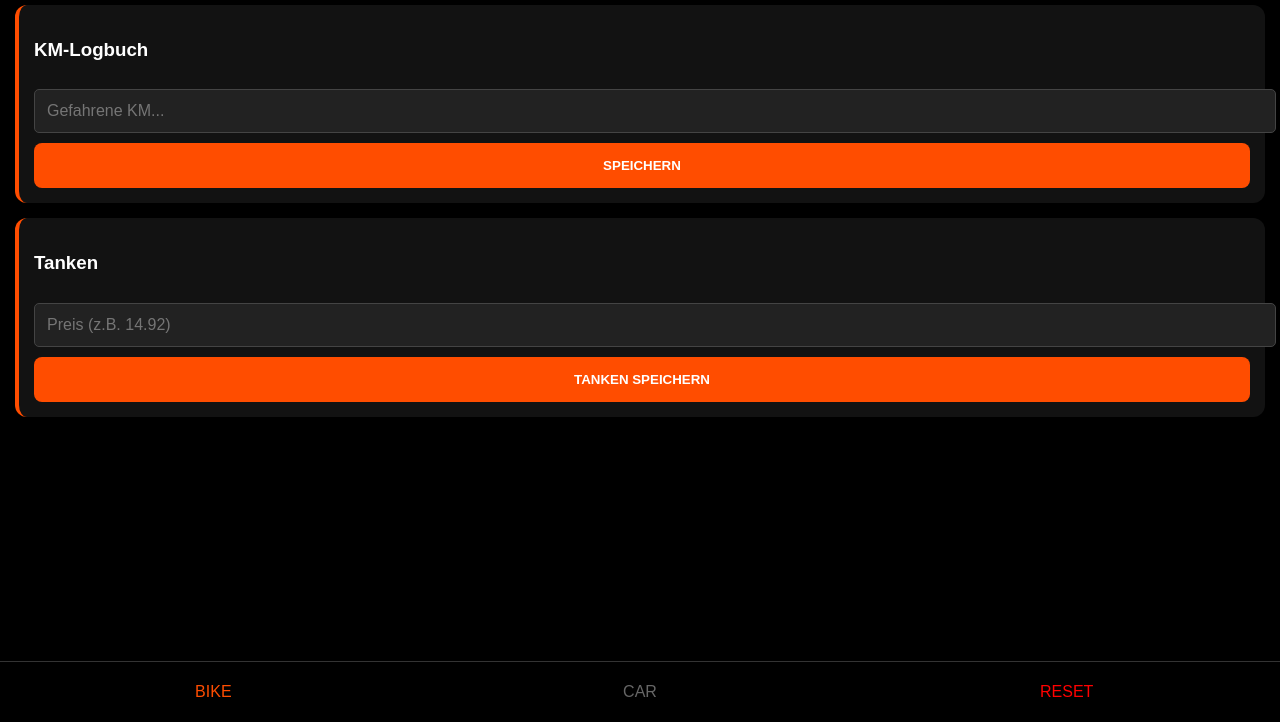
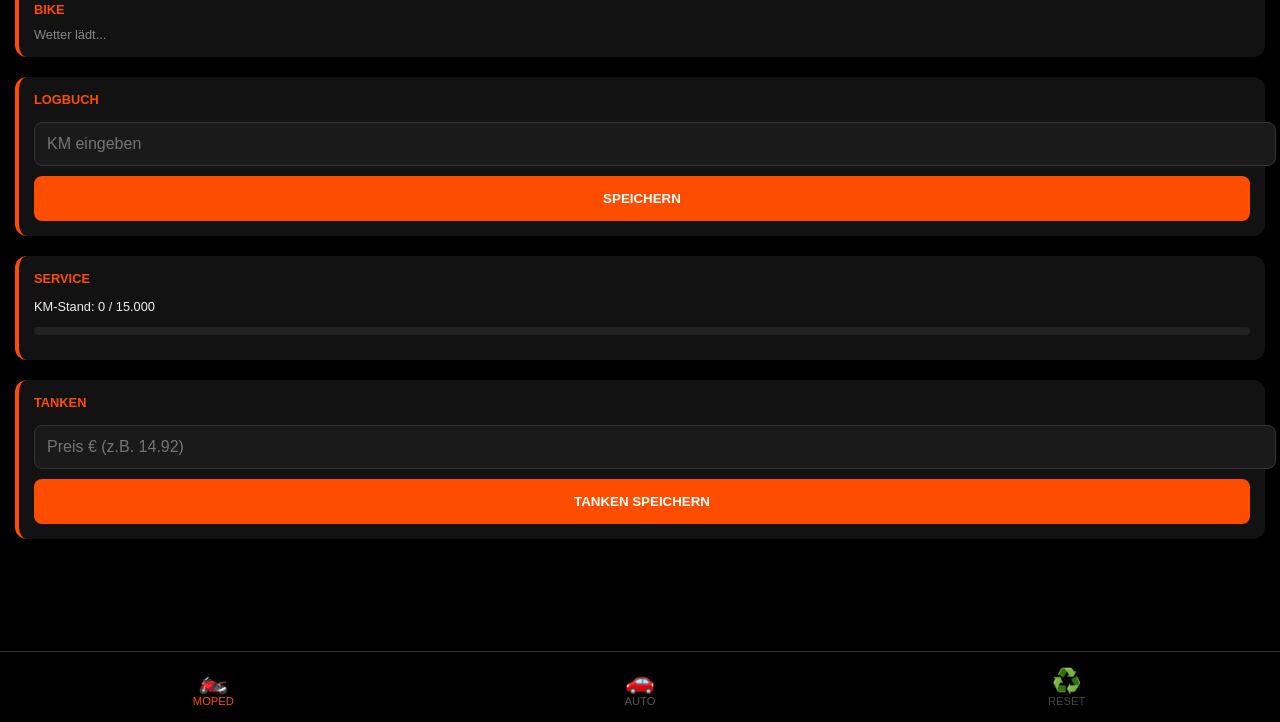
Before and after one commit to Ebenenkapfen33/Motorrad, a plain HTML site: page index.html in a window 1280 px wide. Shown: the part 78-800 px from the top of the page. Drawn offline with Linux system fonts and the light colour scheme.

Commit message:
Update index.html

```diff
--- a/index.html
+++ b/index.html
@@ -2,114 +2,162 @@
 <html lang="de">
 <head>
     <meta charset="UTF-8">
-    <meta name="viewport" content="width=device-width, initial-scale=1.0">
-    <title>Apex Fix</title>
+    <meta name="viewport" content="width=device-width, initial-scale=1.0, user-scalable=no">
+    <title>Apex Fleet v4</title>
     <style>
-        :root { --accent: #ff4d00; --bg: #000; }
-        body { background: var(--bg); color: #fff; font-family: sans-serif; margin: 0; padding: 15px; }
-        .card { background: #121212; border-radius: 12px; padding: 15px; margin-bottom: 15px; border-left: 4px solid var(--accent); }
-        input { width: 100%; padding: 12px; margin: 10px 0; background: #222; border: 1px solid #444; color: #fff; border-radius: 5px; font-size: 16px; }
-        button { width: 100%; padding: 15px; background: var(--accent); color: #fff; border: none; border-radius: 8px; font-weight: bold; }
-        .nav { position: fixed; bottom: 0; left: 0; width: 100%; display: flex; background: #000; border-top: 1px solid #333; height: 60px; }
-        .nav-item { flex: 1; display: flex; align-items: center; justify-content: center; color: #666; }
+        :root { --accent: #ff4d00; --bg: #000; --card: #121212; }
+        body { font-family: sans-serif; background: var(--bg); color: #eee; margin: 0; display: flex; flex-direction: column; height: 100vh; overflow: hidden; }
+
+        header { padding: 15px; text-align: center; border-bottom: 2px solid var(--accent); font-weight: bold; background: #000; }
+        main { flex: 1; overflow-y: auto; padding: 15px; padding-bottom: 90px; }
+
+        .view { display: none; }
+        .view.active { display: block; }
+
+        .card { background: var(--card); border-radius: 12px; padding: 15px; margin-bottom: 20px; border-left: 4px solid var(--accent); }
+        h2 { color: var(--accent); font-size: 0.8rem; margin: 0 0 10px 0; text-transform: uppercase; }
+
+        input { width: 100%; padding: 12px; background: #1a1a1a; border: 1px solid #333; color: #fff; border-radius: 8px; margin: 5px 0 10px 0; font-size: 16px; }
+        button { width: 100%; padding: 15px; background: var(--accent); color: #fff; border: none; border-radius: 8px; font-weight: bold; cursor: pointer; }
+
+        .nav { position: fixed; bottom: 0; width: 100%; height: 70px; background: #000; display: flex; border-top: 1px solid #333; }
+        .nav-item { flex: 1; display: flex; flex-direction: column; align-items: center; justify-content: center; color: #555; font-size: 0.7rem; }
         .nav-item.active { color: var(--accent); }
-        .entry { background: #1a1a1a; padding: 10px; margin-top: 10px; border-radius: 5px; border: 1px solid #333; }
-        .view { display: none; padding-bottom: 80px; }
-        .view.active { display: block; }
+        .nav-item span { font-size: 1.5rem; }
+
+        .bar-bg { background: #222; height: 8px; border-radius: 4px; margin: 10px 0; }
+        .bar-fill { background: var(--accent); height: 100%; width: 0%; transition: 0.5s; border-radius: 4px; }
+
+        .entry { background: #1a1a1a; padding: 10px; border-radius: 8px; margin-top: 8px; border: 1px solid #222; font-size: 0.85rem; }
     </style>
 </head>
 <body>
 
-<h2 id="title">MOTORRAD</h2>
+<header id="h-title">MOTORRAD</header>
 
 <main>
     <div id="v-bike" class="view active">
         <div class="card">
-            <h3>KM-Logbuch</h3>
-            <input type="number" id="km-bike" placeholder="Gefahrene KM...">
-            <button onclick="doSave('bike')">SPEICHERN</button>
-            <div id="list-bike"></div>
+            <h2 id="name-b">Bike</h2>
+            <div id="w-b" style="font-size: 0.8rem; color: #888;">Wetter lädt...</div>
         </div>
         <div class="card">
-            <h3>Tanken</h3>
-            <input type="number" step="0.01" id="p-bike" placeholder="Preis (z.B. 14.92)">
-            <button onclick="doTank('bike')">TANKEN SPEICHERN</button>
-            <div id="t-list-bike"></div>
+            <h2>Logbuch</h2>
+            <input type="number" id="in-km-b" placeholder="KM eingeben" inputmode="numeric">
+            <button onclick="addLog('bike')">SPEICHERN</button>
+            <div id="list-logs-bike"></div>
+        </div>
+        <div class="card">
+            <h2>Service</h2>
+            <p style="font-size: 0.8rem;">KM-Stand: <span id="km-b">0</span> / 15.000</p>
+            <div class="bar-bg"><div id="bar-b" class="bar-fill"></div></div>
+        </div>
+        <div class="card">
+            <h2>Tanken</h2>
+            <input type="number" step="0.01" id="in-p-b" placeholder="Preis € (z.B. 14.92)" inputmode="decimal">
+            <button onclick="addTank('bike')">TANKEN SPEICHERN</button>
+            <div id="list-tanks-bike"></div>
         </div>
     </div>
 
     <div id="v-car" class="view">
         <div class="card">
-            <h3>KM-Logbuch</h3>
-            <input type="number" id="km-car" placeholder="Gefahrene KM...">
-            <button onclick="doSave('car')">SPEICHERN</button>
-            <div id="list-car"></div>
+            <h2 id="name-c">Auto</h2>
+            <div id="w-c" style="font-size: 0.8rem; color: #888;">-</div>
         </div>
         <div class="card">
-            <h3>Tanken</h3>
-            <input type="number" step="0.01" id="p-car" placeholder="Preis (z.B. 14.92)">
-            <button onclick="doTank('car')">TANKEN SPEICHERN</button>
-            <div id="t-list-car"></div>
+            <h2>Logbuch</h2>
+            <input type="number" id="in-km-c" placeholder="KM eingeben" inputmode="numeric">
+            <button onclick="addLog('car')">SPEICHERN</button>
+            <div id="list-logs-car"></div>
+        </div>
+        <div class="card">
+            <h2>Service</h2>
+            <p style="font-size: 0.8rem;">KM-Stand: <span id="km-c">0</span> / 20.000</p>
+            <div class="bar-bg"><div id="bar-c" class="bar-fill"></div></div>
+        </div>
+        <div class="card">
+            <h2>Tanken</h2>
+            <input type="number" step="0.01" id="in-p-c" placeholder="Preis €" inputmode="decimal">
+            <button onclick="addTank('car')">TANKEN SPEICHERN</button>
+            <div id="list-tanks-car"></div>
         </div>
     </div>
 </main>
 
 <div class="nav">
-    <div class="nav-item active" onclick="tab('bike', this)">BIKE</div>
-    <div class="nav-item" onclick="tab('car', this)">CAR</div>
-    <div onclick="localStorage.clear(); location.reload();" class="nav-item" style="color: red;">RESET</div>
+    <div class="nav-item active" onclick="tab('bike', this)"><span>🏍️</span>MOPED</div>
+    <div class="nav-item" onclick="tab('car', this)"><span>🚗</span>AUTO</div>
+    <div class="nav-item" onclick="resetAll()" style="color: #444;"><span>♻️</span>RESET</div>
 </div>
 
 <script>
-    // INITIALISIERUNG - Wir nutzen einen komplett neuen Key
-    const KEY = 'APEX_FINAL_DATA_RESCUE';
-    let data = JSON.parse(localStorage.getItem(KEY)) || {
-        bike: { logs: [], tanks: [] },
-        car: { logs: [], tanks: [] }
+    const KEY = 'APEX_V4_FINAL';
+    let db = JSON.parse(localStorage.getItem(KEY)) || {
+        bike: { km: 0, logs: [], tanks: [] },
+        car: { km: 0, logs: [], tanks: [] }
     };
+
+    function sync() {
+        localStorage.setItem(KEY, JSON.stringify(db));
+        render();
+    }
 
     function tab(v, el) {
         document.querySelectorAll('.view').forEach(x => x.classList.remove('active'));
         document.querySelectorAll('.nav-item').forEach(x => x.classList.remove('active'));
         document.getElementById('v-'+v).classList.add('active');
         el.classList.add('active');
-        document.getElementById('title').innerText = v.toUpperCase();
+        document.getElementById('h-title').innerText = v.toUpperCase();
     }
 
-    function doSave(t) {
-        const val = document.getElementById('km-'+t).value;
-        if(!val) return;
-        data[t].logs.unshift({ km: val, d: new Date().toLocaleDateString() });
-        commit();
-        document.getElementById('km-'+t).value = "";
+    function addLog(t) {
+        const input = document.getElementById('in-km-'+t);
+        const km = parseInt(input.value) || 0;
+        if(km > 0) {
+            db[t].logs.unshift({ km, d: new Date().toLocaleDateString() });
+            db[t].km += km;
+            input.value = "";
+            sync();
+        }
     }
 
-    function doTank(t) {
-        const val = document.getElementById('p-'+t).value;
-        if(!val) return;
-        data[t].tanks.unshift({ p: val, d: new Date().toLocaleDateString() });
-        commit();
-        document.getElementById('p-'+t).value = "";
+    function addTank(t) {
+        const input = document.getElementById('in-p-'+t);
+        const p = input.value;
+        if(p) {
+            db[t].tanks.unshift({ p, d: new Date().toLocaleDateString() });
+            input.value = "";
+            sync();
+        }
     }
 
-    function commit() {
-        try {
-            localStorage.setItem(KEY, JSON.stringify(data));
-            console.log("Gespeichert!");
-            render();
-        } catch(e) {
-            alert("FEHLER BEIM SPEICHERN: " + e);
-        }
+    function resetAll() { if(confirm("Wirklich alles löschen?")) { localStorage.clear(); location.reload(); } }
+
+    async function getWeather() {
+        navigator.geolocation.getCurrentPosition(async p => {
+            try {
+                const res = await fetch(`https://api.open-meteo.com/v1/forecast?latitude=${p.coords.latitude}&longitude=${p.coords.longitude}&current_weather=true`);
+                const d = await res.json();
+                const out = `🌡️ ${d.current_weather.temperature}°C | 💨 ${d.current_weather.windspeed} km/h`;
+                document.getElementById('w-b').innerText = out;
+                document.getElementById('w-c').innerText = out;
+            } catch(e) {}
+        });
     }
 
     function render() {
         ['bike', 'car'].forEach(t => {
-            document.getElementById('list-'+t).innerHTML = data[t].logs.map(l => `<div class="entry">${l.d}: ${l.km} km</div>`).join('');
-            document.getElementById('t-list-'+t).innerHTML = data[t].tanks.map(tank => `<div class="entry">${tank.d}: ${tank.p} €</div>`).join('');
+            document.getElementById('km-'+t).innerText = db[t].km.toLocaleString();
+            const target = t === 'bike' ? 15000 : 20000;
+            document.getElementById('bar-'+t).style.width = Math.min((db[t].km/target)*100, 100) + "%";
+
+            document.getElementById('list-logs-'+t).innerHTML = db[t].logs.map(l => `<div class="entry"><b>${l.d}</b>: ${l.km} km</div>`).join('');
+            document.getElementById('list-tanks-'+t).innerHTML = db[t].tanks.map(tank => `<div class="entry"><b>${tank.d}</b>: ${tank.p} €</div>`).join('');
         });
     }
 
-    render();
+    window.onload = () => { render(); getWeather(); };
 </script>
 </body>
 </html>
```
